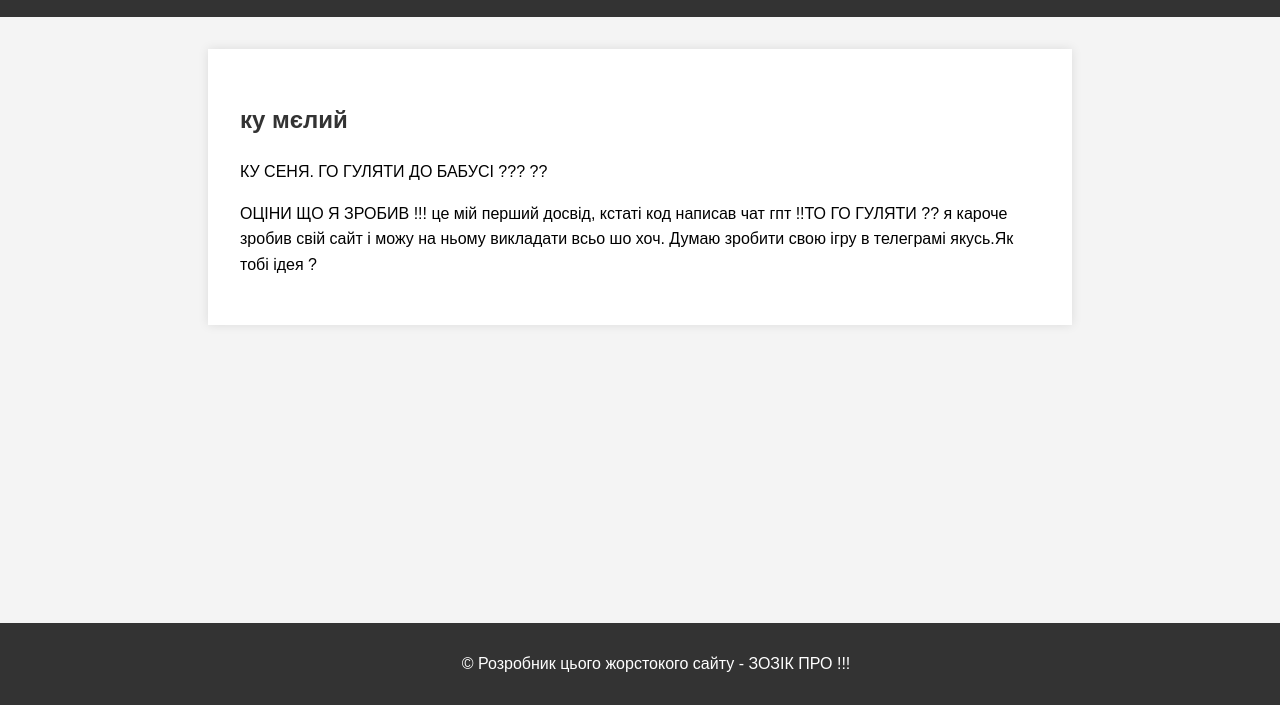
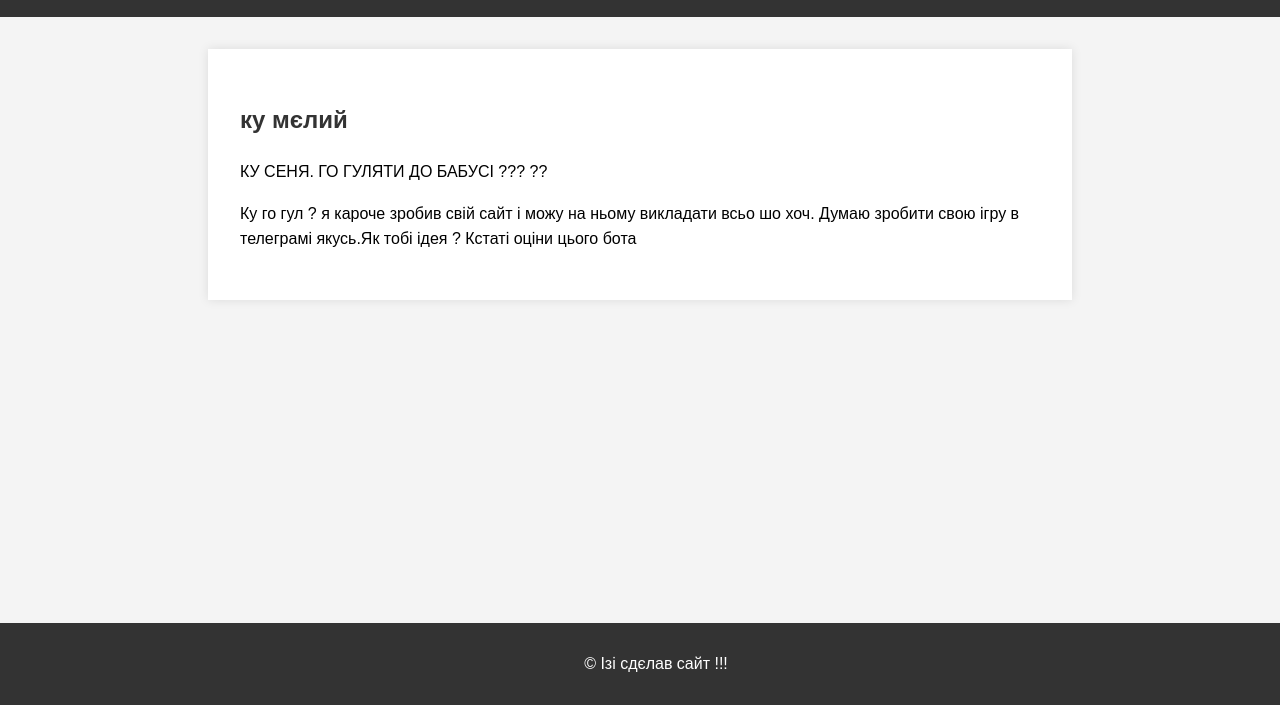
Before and after one commit to zozaaa/markett, a plain HTML site: page index.html in a window 1280 px wide. Shown: the part 95-800 px from the top of the page. Drawn offline with Linux system fonts and the light colour scheme.

Commit message:
Update index.html

```diff
--- a/index.html
+++ b/index.html
@@ -14,11 +14,11 @@
         <article>
             <h2>ку мєлий</h2>
             <p>КУ СЕНЯ. ГО ГУЛЯТИ ДО БАБУСІ  ??? ??</p>
-            <p>ОЦІНИ ЩО Я ЗРОБИВ !!! це мій перший досвід, кстаті код написав чат гпт !!ТО ГО ГУЛЯТИ ?? я кароче зробив свій сайт і можу на ньому викладати всьо шо хоч. Думаю зробити свою ігру в телеграмі якусь.Як тобі ідея ? </p>
+            <p>Ку го гул ? я кароче зробив свій сайт і можу на ньому викладати всьо шо хоч. Думаю зробити свою ігру в телеграмі якусь.Як тобі ідея ? Кстаті оціни цього бота </p>
         </article>
     </main>
     <footer>
-        <p>&copy; Розробник цього жорстокого сайту - ЗОЗІК ПРО !!!</p>
+        <p>&copy; Ізі сдєлав сайт  !!!</p>
     </footer>
 </body>
 </html>
```
